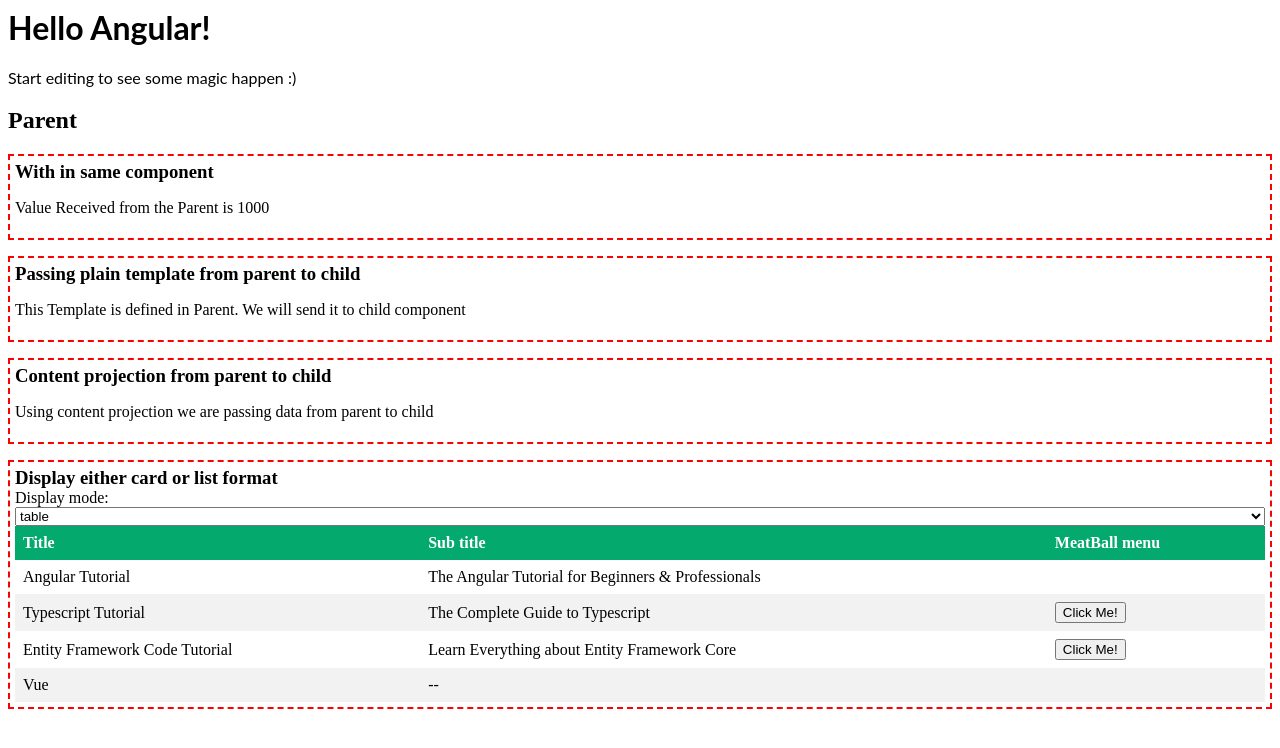
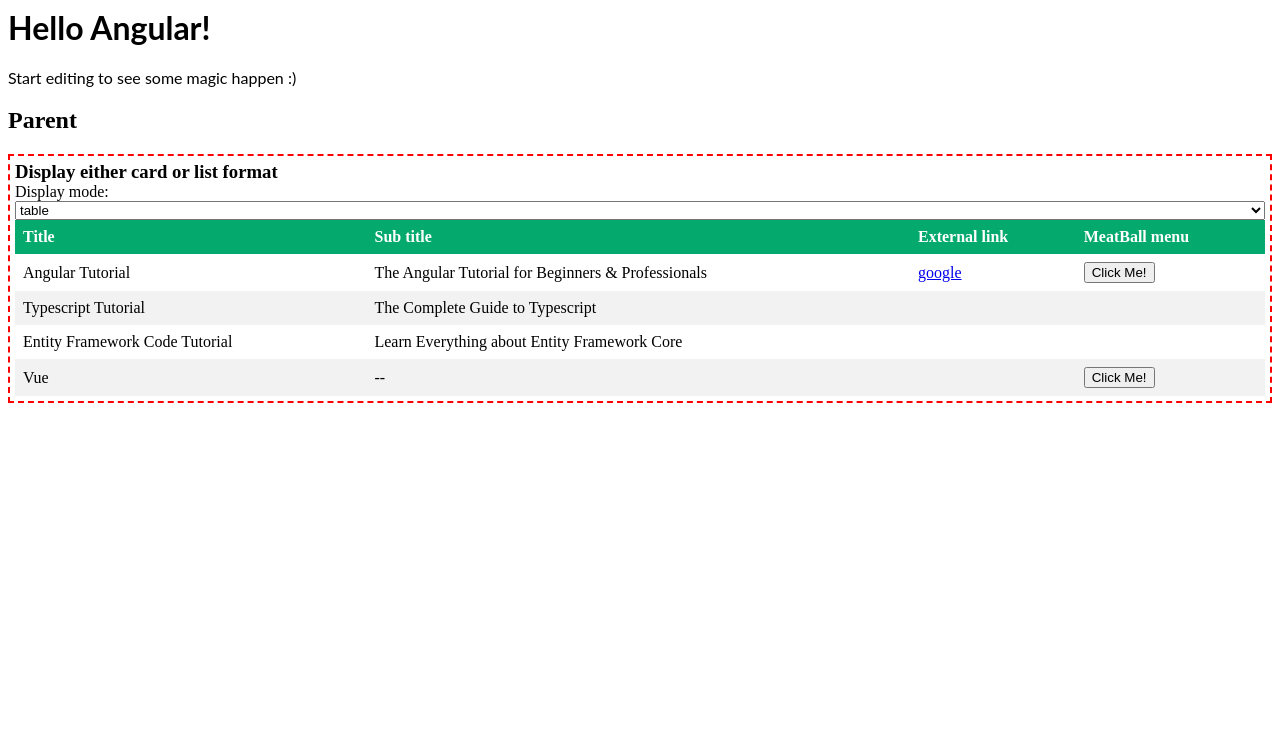
Before and after one commit to gandholi-kumar/angular-ng-template-outlet, an Angular app: page / in a window 1280 px wide. Shown: the top 748 px of the page. Built offline with nearby package versions, Linux system fonts and the light colour scheme.

Commit message:
Provided external links for a columns

```diff
--- a/src/app/data-table/data-table.component.html
+++ b/src/app/data-table/data-table.component.html
@@ -39,6 +39,13 @@
                 </ng-container>
               </ng-container>
             </td>
+            <td *ngSwitchCase="'link'">
+              <ng-container *ngIf="col.isVisible && row.url">
+                <a [href]="row.url.urlHref" target="_blank">{{
+                  row[col.identifier].label
+                }}</a>
+              </ng-container>
+            </td>
             <td *ngSwitchDefault>
               <ng-container
                 [ngTemplateOutlet]="readonlyColTemplate"
--- a/src/app/parent/parent.component.html
+++ b/src/app/parent/parent.component.html
@@ -1,5 +1,5 @@
 <h2>Parent</h2>
-
+<!--
 <section class="section-container">
   <h3>With in same component</h3>
   <ng-container
@@ -28,7 +28,7 @@
   <app-child>
     <p>Using content projection we are passing data from parent to child</p>
   </app-child>
-</section>
+</section> -->
 
 <section class="section-container">
   <h3>Display either card or list format</h3>
--- a/src/app/parent/parent.component.ts
+++ b/src/app/parent/parent.component.ts
@@ -43,6 +43,12 @@ export class ParentComponent {
       isVisible: true,
     },
     {
+      identifier: 'url',
+      label: 'External link',
+      componentType: ComponentType.LINK,
+      isVisible: true,
+    },
+    {
       identifier: 'meatballMenu',
       label: 'MeatBall menu',
       componentType: ComponentType.OPTIONS,
@@ -54,20 +60,26 @@ export class ParentComponent {
     {
       header: 'Angular Tutorial',
       content: 'The Angular Tutorial for Beginners & Professionals',
+      url: {
+        label: 'google',
+        urlHref: 'www.google.com'
+      },
+      meatballMenu: true,
     },
     {
       header: 'Typescript Tutorial',
       content: 'The Complete Guide to Typescript',
-      meatballMenu: true,
+
     },
     {
       header: 'Entity Framework Code Tutorial',
       content: 'Learn Everything about Entity Framework Core',
-      meatballMenu: true,
+
     },
     {
       header: 'Vue',
       content: '',
+      meatballMenu: true,
     },
   ];
 
```
Also changed, not shown: src/app/model/dataTable.model.ts (+10 -4 lines).
